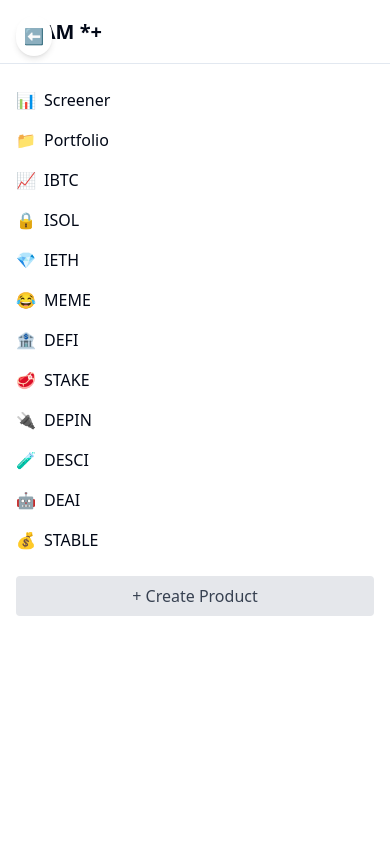
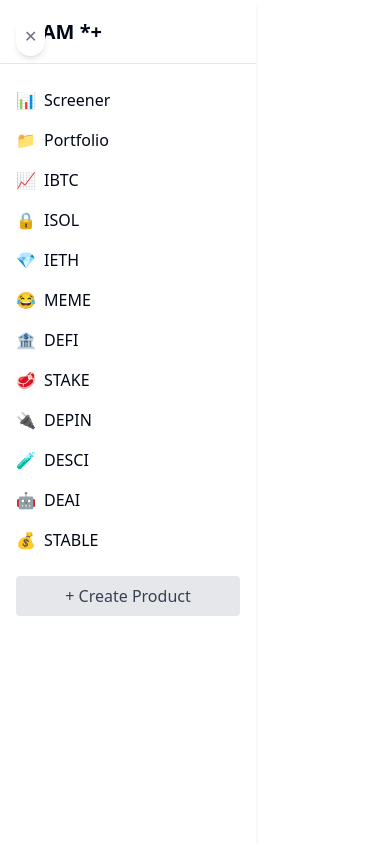
Before and after one commit to dhiazfathra/frontend-starter, a Next.js app: page /en in a window 390 px wide. Shown: the top 844 px of the page. Built offline with nearby package versions, Linux system fonts and the light colour scheme.

Commit message:
feat: implement responsive sidebar still wip, error

```diff
--- a/src/app/[locale]/page.tsx
+++ b/src/app/[locale]/page.tsx
@@ -6,7 +6,7 @@ import Sidebar from '@/templates/Sidebar';
 
 const GBSPage: React.FC = () => {
   return (
-    <div className="flex flex-col md:flex-row">
+    <div className="flex min-h-screen flex-col md:flex-row">
       <Sidebar />
       <div className="flex flex-1 flex-col">
         <div className="container mx-auto p-4">
--- a/src/templates/DetailSidebar.tsx
+++ b/src/templates/DetailSidebar.tsx
@@ -11,84 +11,21 @@ const DetailSidebar: React.FC = () => {
         isCollapsed ? 'translate-x-full' : 'translate-x-0'
       } md:relative md:translate-x-0 ${isCollapsed ? 'w-0 md:w-16' : 'w-full md:w-80'}`}
     >
+      <button
+        onClick={() => setIsCollapsed(!isCollapsed)}
+        className="absolute -left-12 top-4 rounded-full bg-white p-2 text-gray-500 shadow-md hover:text-gray-700 md:hidden"
+      >
+        {isCollapsed ? '◀' : '▶'}
+      </button>
       <div className="flex h-16 items-center justify-between p-4">
         <button
           onClick={() => setIsCollapsed(!isCollapsed)}
-          className="text-gray-500 hover:text-gray-700"
+          className="hidden text-gray-500 hover:text-gray-700 md:block"
         >
           {isCollapsed ? '⬅️' : '➡️'}
         </button>
       </div>
-      {!isCollapsed && (
-        <div className="p-4">
-          <div className="mb-4 flex justify-between">
-            <button className="rounded bg-blue-500 px-4 py-2 text-white">
-              Subscribe
-            </button>
-            <button className="rounded border border-blue-500 px-4 py-2 text-blue-500">
-              Redeem
-            </button>
-            <button className="rounded border border-blue-500 px-4 py-2 text-blue-500">
-              Switch
-            </button>
-          </div>
-
-          <div className="mb-4">
-            <p className="text-sm text-gray-600">Share Class Asset</p>
-            <p className="font-semibold">In-kind</p>
-          </div>
-
-          <div className="mb-4">
-            <p className="text-sm text-gray-600">Amount</p>
-            <input
-              type="number"
-              className="w-full rounded border p-2"
-              placeholder="0"
-            />
-          </div>
-
-          <div className="mb-4">
-            <p className="text-sm text-gray-600">Balance</p>
-            <p className="font-semibold">89,901.00</p>
-          </div>
-
-          <div className="mb-4">
-            <h3 className="mb-2 font-semibold">Terms</h3>
-            <div className="flex justify-between text-sm">
-              <p>Lock-up Period</p>
-              <p>24 hours</p>
-            </div>
-            <div className="flex justify-between text-sm">
-              <p>Minimum Investment</p>
-              <p>USDC 1,000</p>
-            </div>
-            <div className="flex justify-between text-sm">
-              <p>Maximum Investment</p>
-              <p>USDC 10,000</p>
-            </div>
-          </div>
-
-          <div className="mb-4">
-            <h3 className="mb-2 font-semibold">Summary</h3>
-            <div className="flex justify-between text-sm">
-              <p>Latest NAV</p>
-              <p>100.00</p>
-            </div>
-            <div className="flex justify-between text-sm">
-              <p>Subscription Fees</p>
-              <p>(0%) 0</p>
-            </div>
-            <div className="flex justify-between text-sm">
-              <p>Approx. Subscription Amount</p>
-              <p>GBS 123.45</p>
-            </div>
-          </div>
-
-          <button className="w-full rounded bg-green-500 py-2 text-white">
-            Subscribe 1,000 USDC
-          </button>
-        </div>
-      )}
+      {!isCollapsed && <div className="p-4" />}
     </div>
   );
 };
--- a/src/templates/Sidebar.tsx
+++ b/src/templates/Sidebar.tsx
@@ -16,7 +16,6 @@ const sidebarItems = [
   { id: 'deai', name: 'DEAI', icon: '🤖' },
   { id: 'stable', name: 'STABLE', icon: '💰' },
 ];
-
 const Sidebar: React.FC = () => {
   const [isCollapsed, setIsCollapsed] = useState(false);
 
@@ -26,12 +25,12 @@ const Sidebar: React.FC = () => {
         onClick={() => setIsCollapsed(!isCollapsed)}
         className="fixed left-4 top-4 z-50 rounded-full bg-white p-2 text-gray-500 shadow-md hover:text-gray-700 md:hidden"
       >
-        {isCollapsed ? '➡️' : '⬅️'}
+        {isCollapsed ? '☰' : '✕'}
       </button>
       <div
         className={`fixed inset-y-0 left-0 z-40 bg-white shadow-md transition-all duration-300 ${
           isCollapsed ? '-translate-x-full' : 'translate-x-0'
-        } md:relative md:translate-x-0 ${isCollapsed ? 'w-0 md:w-16' : 'w-full md:w-64'}`}
+        } md:relative md:translate-x-0 ${isCollapsed ? 'w-0 md:w-16' : 'w-64'}`}
       >
         <div className="flex h-16 items-center justify-between border-b p-4">
           <h1 className={`text-xl font-bold ${isCollapsed ? 'hidden' : ''}`}>
```
